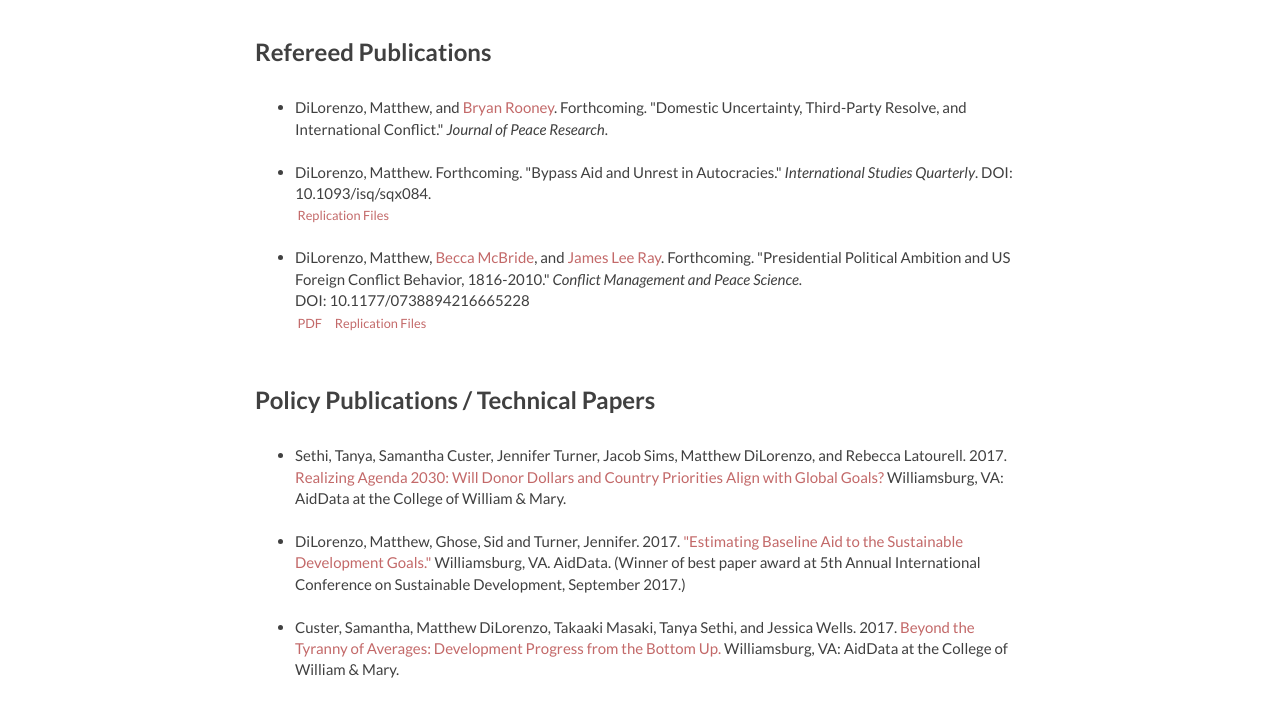
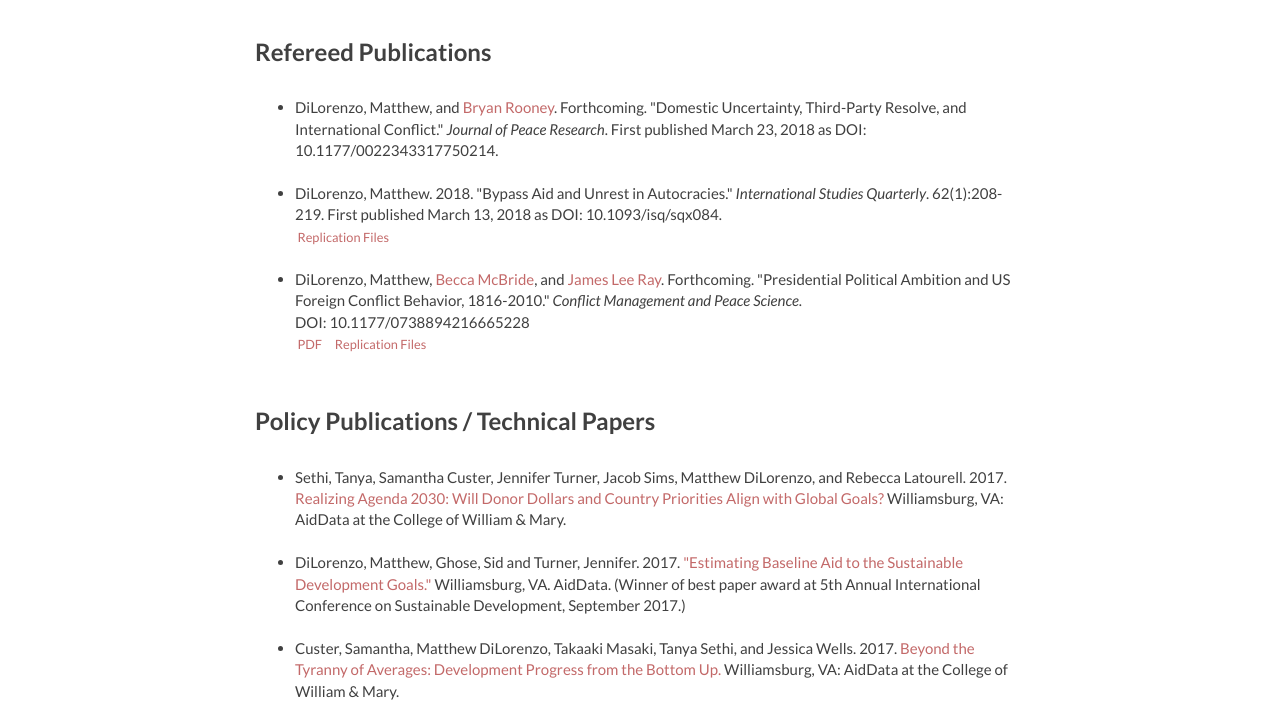
Before and after one commit to mdilorenzo/mdilorenzo.github.io, a plain HTML site: page research.html in a window 1280 px wide. Shown: the part 63-781 px from the top of the page. Drawn offline with nearby package versions, Linux system fonts and the light colour scheme.

Commit message:
Update research page

```diff
--- a/research.html
+++ b/research.html
@@ -89,13 +89,13 @@ class="active"
 
   <ul>
       <li>
-    DiLorenzo, Matthew, and <a href="https://bryanandrewrooney.wordpress.com">Bryan Rooney</a>. Forthcoming. "Domestic Uncertainty, Third-Party Resolve, and International Conflict." <i>Journal of Peace Research</i>.<br>
+    DiLorenzo, Matthew, and <a href="https://bryanandrewrooney.wordpress.com">Bryan Rooney</a>. Forthcoming. "Domestic Uncertainty, Third-Party Resolve, and International Conflict." <i>Journal of Peace Research</i>. First published March 23, 2018 as DOI: 10.1177/0022343317750214.<br>
     <!--<small>&nbsp;<a href="dutpric-jpr-final.pdf">PDF</a></small>
     <small>&nbsp;&nbsp;&nbsp;&nbsp;<a href="dutpric-jpr-replication-files.zip">Replication Files</a></small> -->
   </li>
   <br>
   <li>
-    DiLorenzo, Matthew. Forthcoming. "Bypass Aid and Unrest in Autocracies." <i>International Studies Quarterly</i>. DOI: 10.1093/isq/sqx084. <br>
+    DiLorenzo, Matthew. 2018. "Bypass Aid and Unrest in Autocracies." <i>International Studies Quarterly</i>. 62(1):208-219. First published March 13, 2018 as DOI: 10.1093/isq/sqx084. <br>
   <!--<small>&nbsp;<a href="baua-isq-final.pdf">PDF</a></small>
   <small>&nbsp;&nbsp;&nbsp;&nbsp;<a href="baua-isq-replication-files.zip">Replication Files</a></small> -->
 <small>&nbsp;<a href="baua-isq-replication-files.zip">Replication Files</a></small>
@@ -263,7 +263,7 @@ Domestic Uncertainty, Third-Party Resolve, and International Conflict <small> wi
 
 
 
-  <div class="row"><div class="col-sm-12">
+ <!-- <div class="row"><div class="col-sm-12">
   <h4>
   Contracting Arms Sales and Alliance Agreements with Moral Hazard and Conflict <small> with <a href="http://www.vanderbilt.edu/political-science/bio/brett-benson">Brett Benson</a></small>
   </h4>
@@ -276,7 +276,7 @@ Domestic Uncertainty, Third-Party Resolve, and International Conflict <small> wi
 </p>
 
 
-  </div></div>
+  </div></div> -->
 
 
     <br>
```
